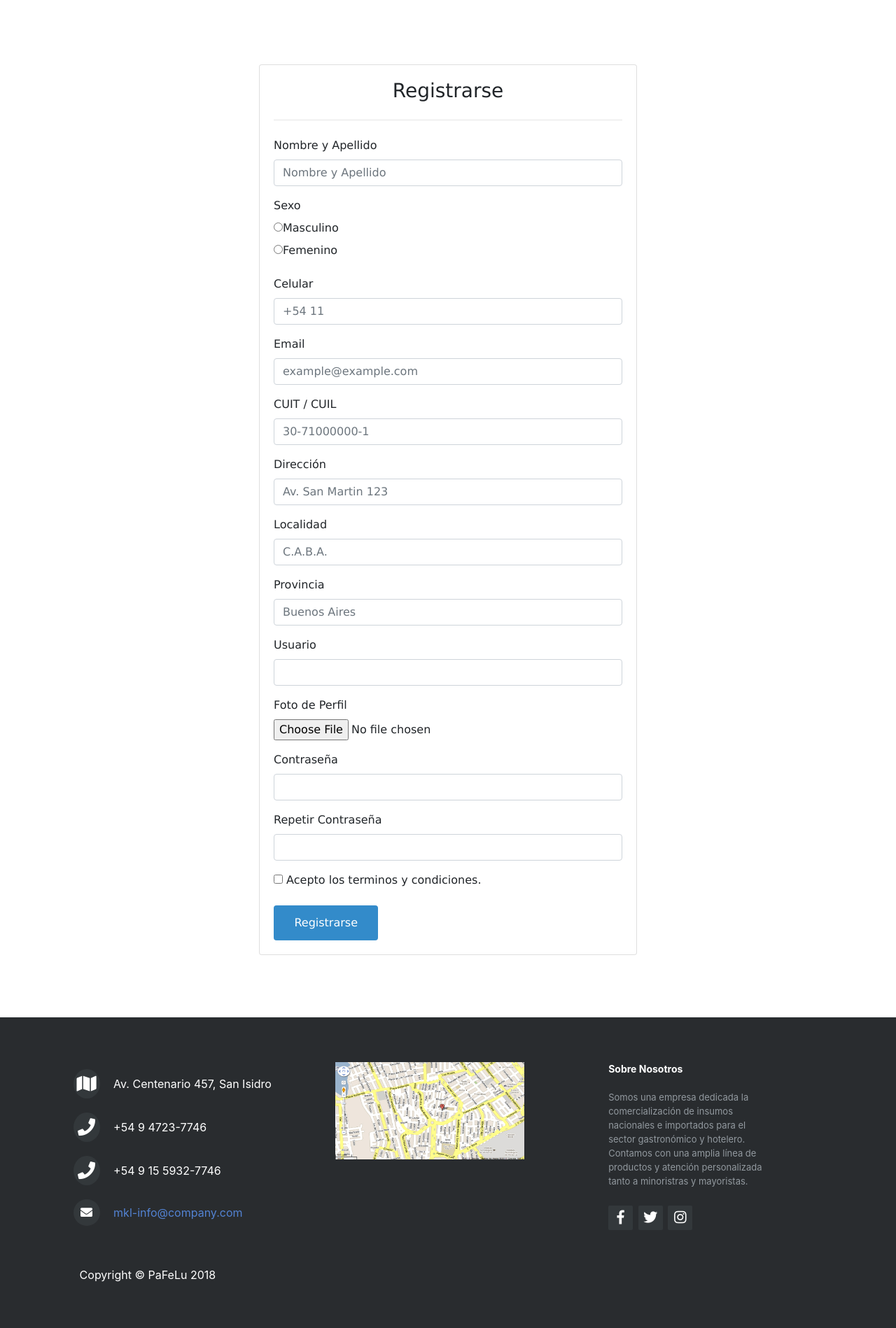
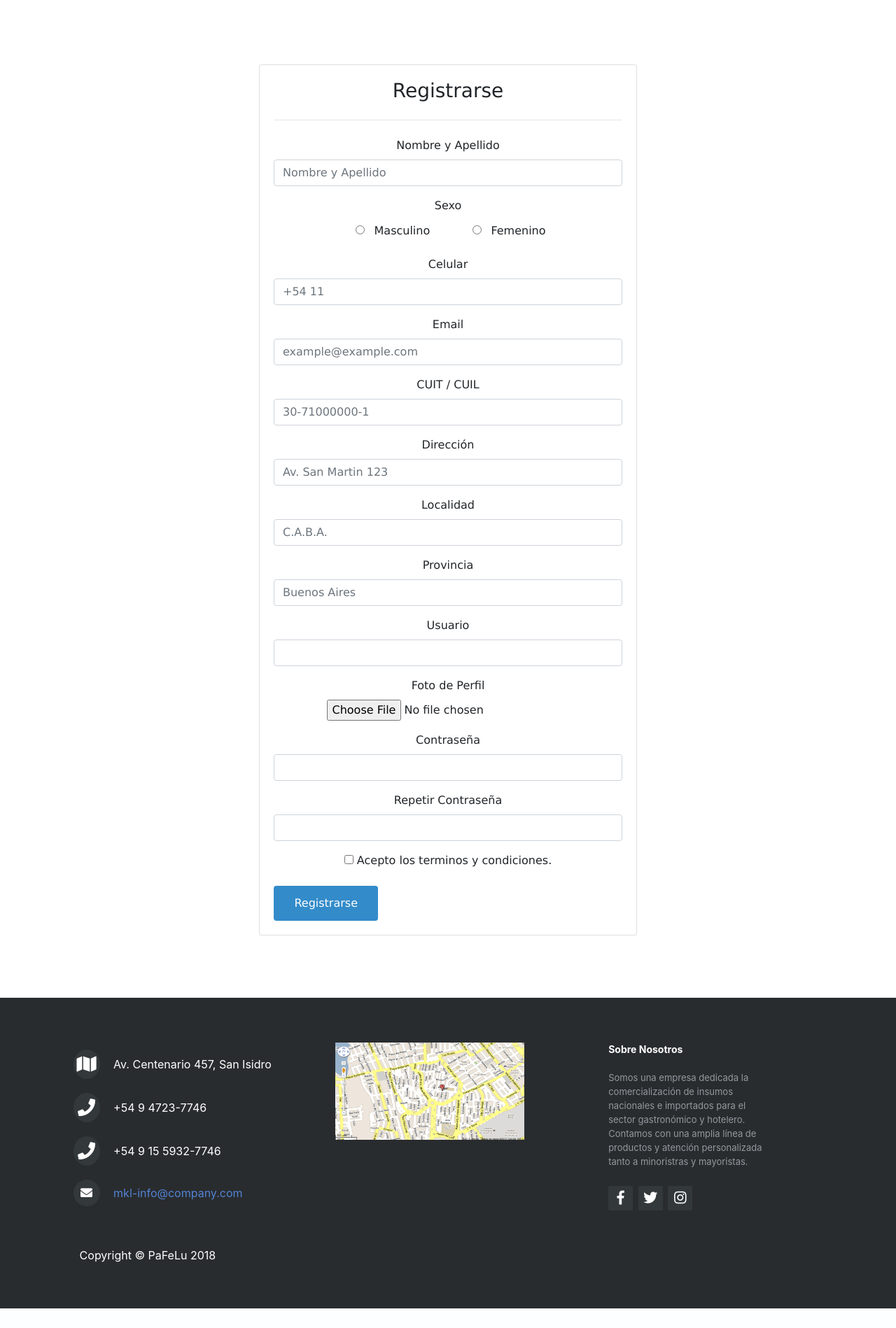
Before and after one commit to LucasKummerD/MKL, a PHP site: page /registrarse.php in a window 1280 px wide. Shown: the part 202-2100 px from the top of the page at 70% size. After the commit the page ends 2072 px from the top, so only its background shows below. Run offline with PHP 8.4, Linux system fonts and the light colour scheme; some libraries are stand-ins or nearby versions.

Commit message:
Version 3.0

```diff
--- a/css/style.css
+++ b/css/style.css
@@ -54,10 +54,6 @@
 /*----------------------------------------------------------------------------------------------------*/
 
 /*-----------------------------------------Formulario-------------------------------------------------*/
-
-	.card-body {
-		text-align: left;
-	}
 
 	.btn {
 		color: white;
--- a/funciones.php
+++ b/funciones.php
@@ -66,7 +66,7 @@ function validate($data) {
     if($password == "") {
         $errors['password'] = "Debes ingresar una constraseña";
     } elseif(strlen($password) > 3 && (strlen($password) < 9)) {
-        $errors['password'] = "La constraseña debe ser entre 6 y 8 caracteres";
+        $errors['password'] = "La constraseña debe ser entre 4 y 8 caracteres";
     }
 
     if($password != $cpassword) {
@@ -137,7 +137,7 @@ function createUser($data) {
 }
 
 function idGenerate() {
-    $file = file_get_contents('data.txt');
+    $file = file_get_contents('users.json');
 
     if($file == "") {
         return 1;
--- a/registrarse.php
+++ b/registrarse.php
@@ -108,8 +108,10 @@ if($_POST) {
 <!-- sexo -->
             <div class="form-group">
               <label>Sexo</label><br>
-                <input type="radio" name="sexo" value="sexo1"><label for="sexo">Masculino</label><br>
-                <input type="radio" name="sexo" value="sexo2"><label for="sexo">Femenino</label>
+                <input class="m-2" type="radio" name="sexo" value="sexo1">
+                  <label class="mr-5" for="sexo">Masculino</label>
+                <input class="m-2" type="radio" name="sexo" value="sexo2">
+                  <label for="sexo">Femenino</label>
             </div>
 <!-- cel -->
             <div class="form-group">
```
Also changed, not shown: img/perfilBeto1910.jpeg (added), img/perfilLucasK.jpg (added).
